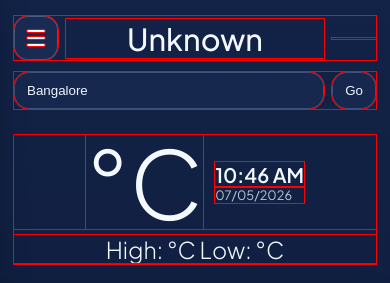
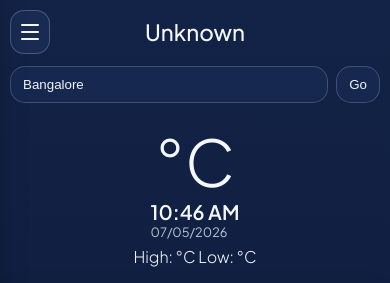
Before and after one commit to zkaz1i/Weather_Forecast, a Flask app: page / in a window 390 px wide. Shown: the top 283 px of the page. Run offline with Flask 3, Linux system fonts and the light colour scheme; data that the repository does not hold is empty.

Commit message:
fix: enhance responsiveness of hero section and add media queries for better layout on smaller screens

```diff
--- a/static/css/style.css
+++ b/static/css/style.css
@@ -418,16 +418,8 @@ body.auth-page {
     justify-content: center;
     align-items: center;
     gap: 18px;
-    flex-wrap: wrap
 }
-.hero-temp {
-    font-size: clamp(94px, 23vw, 172px);
-    font-weight: 300;
-    line-height: 1;
-    max-width: 100%;
-    word-break: break-word;
-}
-
+.hero-temp { font-size: clamp(94px, 23vw, 172px); font-weight: 300; line-height: 1; }
 .hero-datetime {
     text-align: left;
     min-width: 104px;
@@ -590,6 +582,62 @@ body.auth-page {
     .lifestyle-row { grid-template-columns: repeat(2, minmax(0, 1fr)); }
 }
 
-* {
-    outline: 1px solid red;
+@media screen and (max-width: 768px) {
+
+    * {
+        max-width: 100%;
+    }
+
+    body {
+        overflow-x: hidden;
+    }
+
+    .app-shell {
+        width: 100%;
+        padding: 10px;
+    }
+
+    .top-bar {
+        grid-template-columns: 40px 1fr 40px;
+    }
+
+    .city-name {
+        font-size: 1.4rem;
+    }
+
+    .hero-main-line {
+        flex-direction: column;
+        gap: 6px;
+    }
+
+    .hero-temp {
+        font-size: 64px;
+    }
+
+    .hero-high-low,
+    .condition {
+        font-size: 1rem;
+    }
+
+    .info-grid,
+    .lifestyle-row,
+    .story-thumbs {
+        grid-template-columns: 1fr;
+    }
+
+    .hourly-row,
+    .weekly-row {
+        width: 100%;
+        overflow-x: auto;
+    }
+
+    .mini-card,
+    .week-card {
+        min-width: 70px;
+    }
+
+    .glass-card {
+        width: 100%;
+        overflow: hidden;
+    }
 }
```
